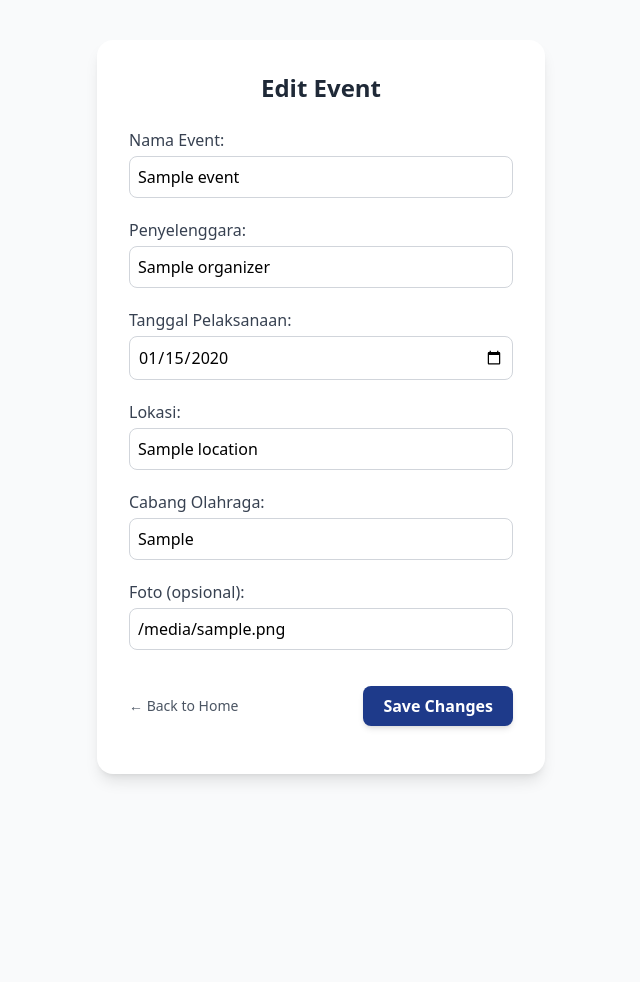
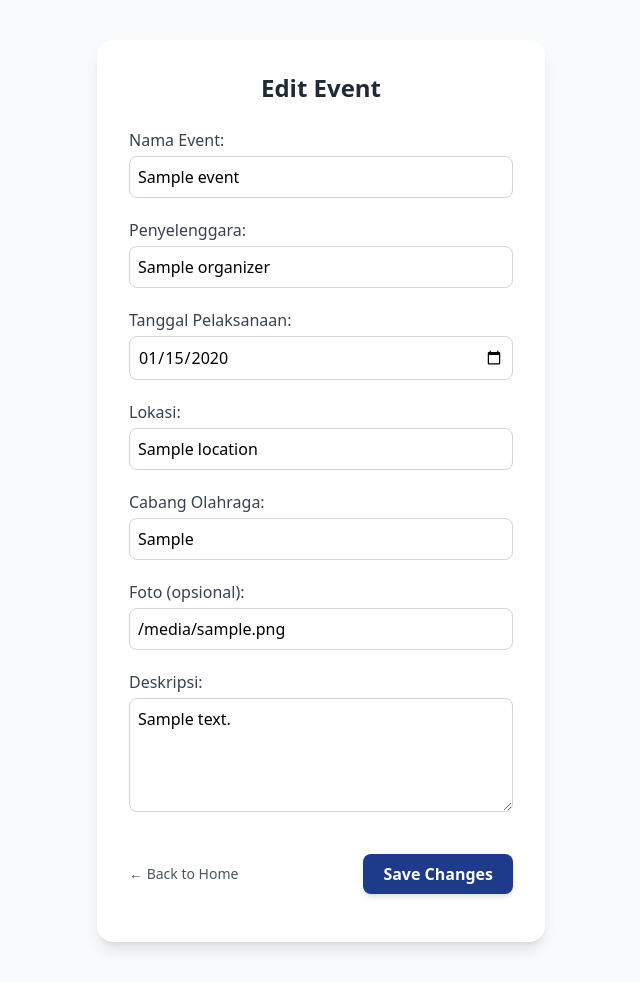
Before and after one commit to pbp-kelompok-b12/WIkilympics, a Django app: template upcoming_event/templates/upcoming_event/edit_event.html in a window 1280 px wide. Shown: the whole page, without its empty margins (319-959 px from the left). Before the commit the page ends 781 px from the top, so only its background shows below. Run offline with Django 5.2, Linux system fonts and the light colour scheme; the template is opened without the code that fills it: most values are stand-ins (such as "Sample title", 1, 10 or a date in 2020); some libraries are stand-ins or nearby versions.

Commit message:
Fix HTML for edit event page

```diff
--- a/upcoming_event/templates/upcoming_event/edit_event.html
+++ b/upcoming_event/templates/upcoming_event/edit_event.html
@@ -39,6 +39,12 @@
       <div>
         <label class="block text-gray-700 font-medium mb-1">Foto (opsional):</label>
         <input type="url" name="image_url" value="{{ event.image_url }}" placeholder="https://example.com/gambar.jpg" class="w-full border border-gray-300 rounded-lg p-2">
+      </div>
+
+      <div>
+        <label class="block text-gray-700 font-medium mb-1">Deskripsi:</label>
+        <textarea name="description" rows="4" placeholder="Write the description about the event here."
+          class="w-full border border-gray-300 rounded-lg p-2">{{ event.description }}</textarea>
       </div>
 
       <div class="flex justify-between items-center pt-4">
```
